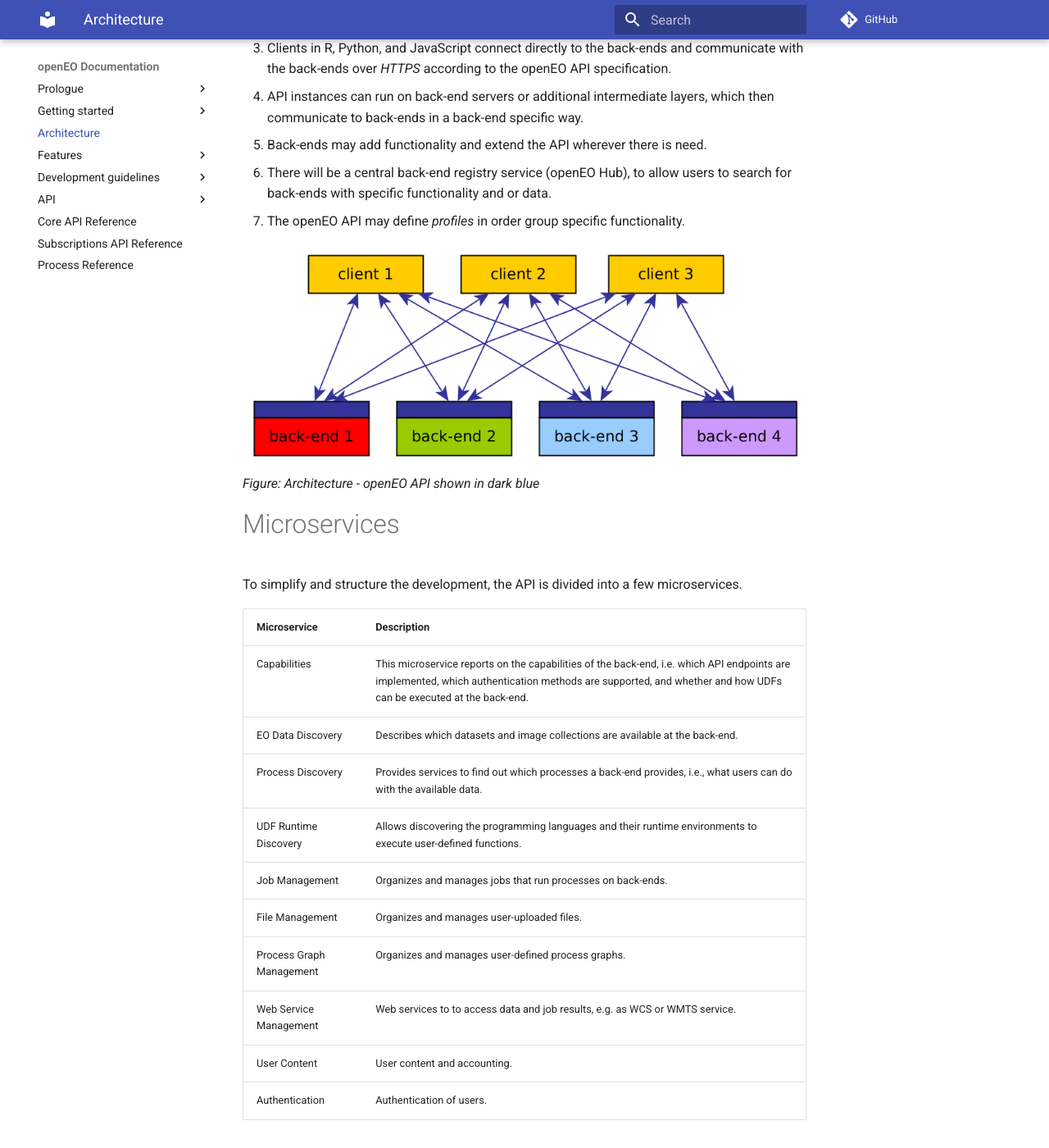
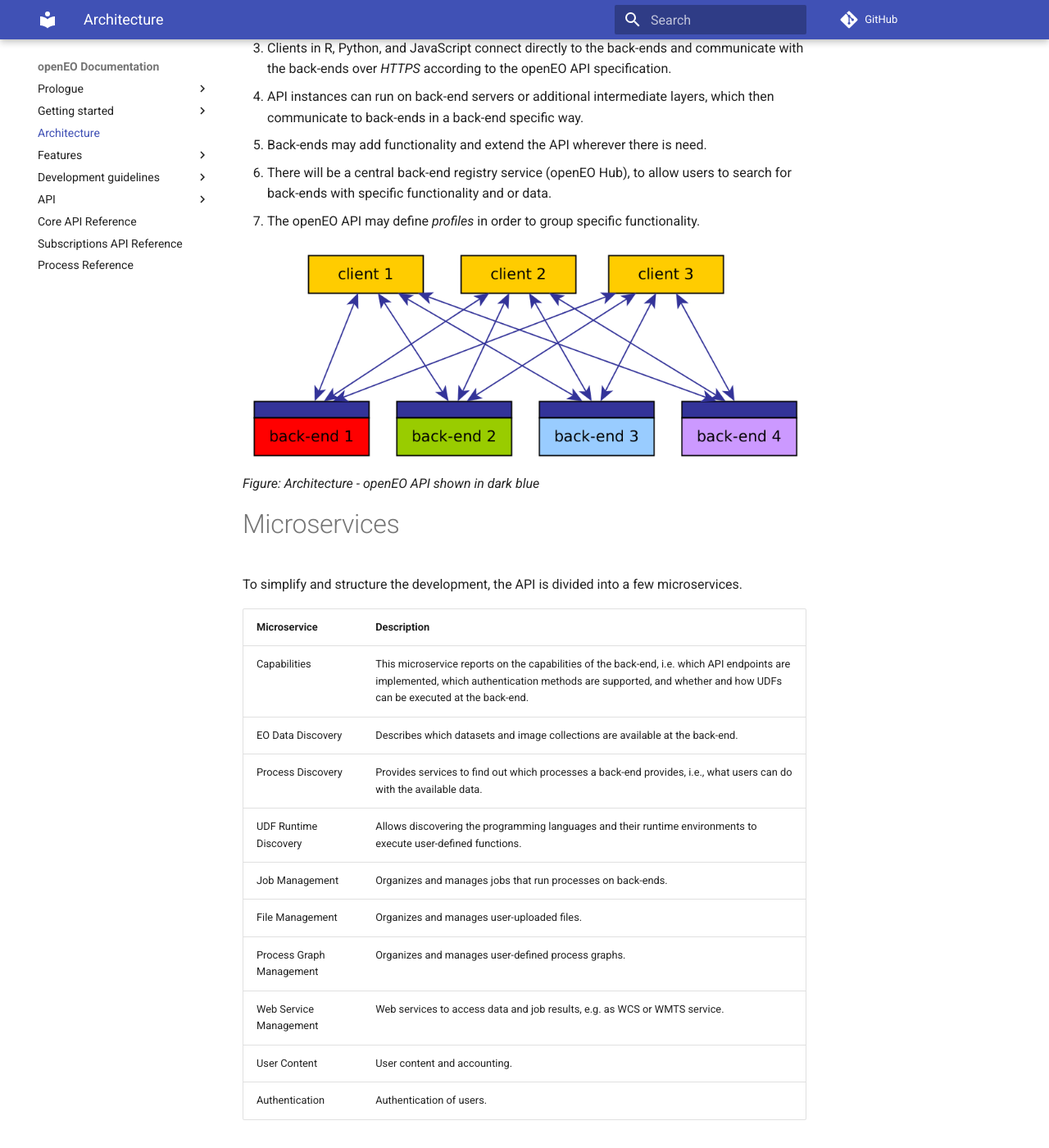
Before and after one commit to Open-EO/openeo-api, an MkDocs documentation site: the page built from docs/arch.md, in a window 1280 px wide and 1400 px high, scrolled down 345 px. Shown: the whole window at 82% size. Built offline with MkDocs 1.6.1 and Material for MkDocs 9.7.7, drawn with Linux system fonts in a browser that asks for light colours; comment, search, counter and statistics services are not loaded; some of the changed lines change nothing that is shown.

Commit message:
two typos

```diff
--- a/docs/arch.md
+++ b/docs/arch.md
@@ -8,7 +8,7 @@ The openEO API defines a language how clients communicate to back-ends in order
 4. API instances can run on back-end servers or additional intermediate layers, which then communicate to back-ends in a back-end specific way.
 5. Back-ends may add functionality and extend the API wherever there is need.
 6. There will be a central back-end registry service (openEO Hub), to allow users to search for back-ends with specific functionality and or data.
-7. The openEO API may define *profiles* in order group specific functionality.
+7. The openEO API may define *profiles* in order to group specific functionality.
 
 ![Architecture - openEO API shown in dark blue](img/arch.png)
 *Figure: Architecture - openEO API shown in dark blue*
@@ -26,6 +26,6 @@ To simplify and structure the development, the API is divided into a few microse
 | Job Management             | Organizes and manages jobs that run processes on back-ends. |
 | File Management            | Organizes and manages user-uploaded files. |
 | Process Graph Management   | Organizes and manages user-defined process graphs.  |
-| Web Service Management     | Web services to to access data and job results, e.g. as WCS or WMTS service. |
+| Web Service Management     | Web services to access data and job results, e.g. as WCS or WMTS service. |
 | User Content               | User content and accounting. |
 | Authentication             | Authentication of users. |
```
